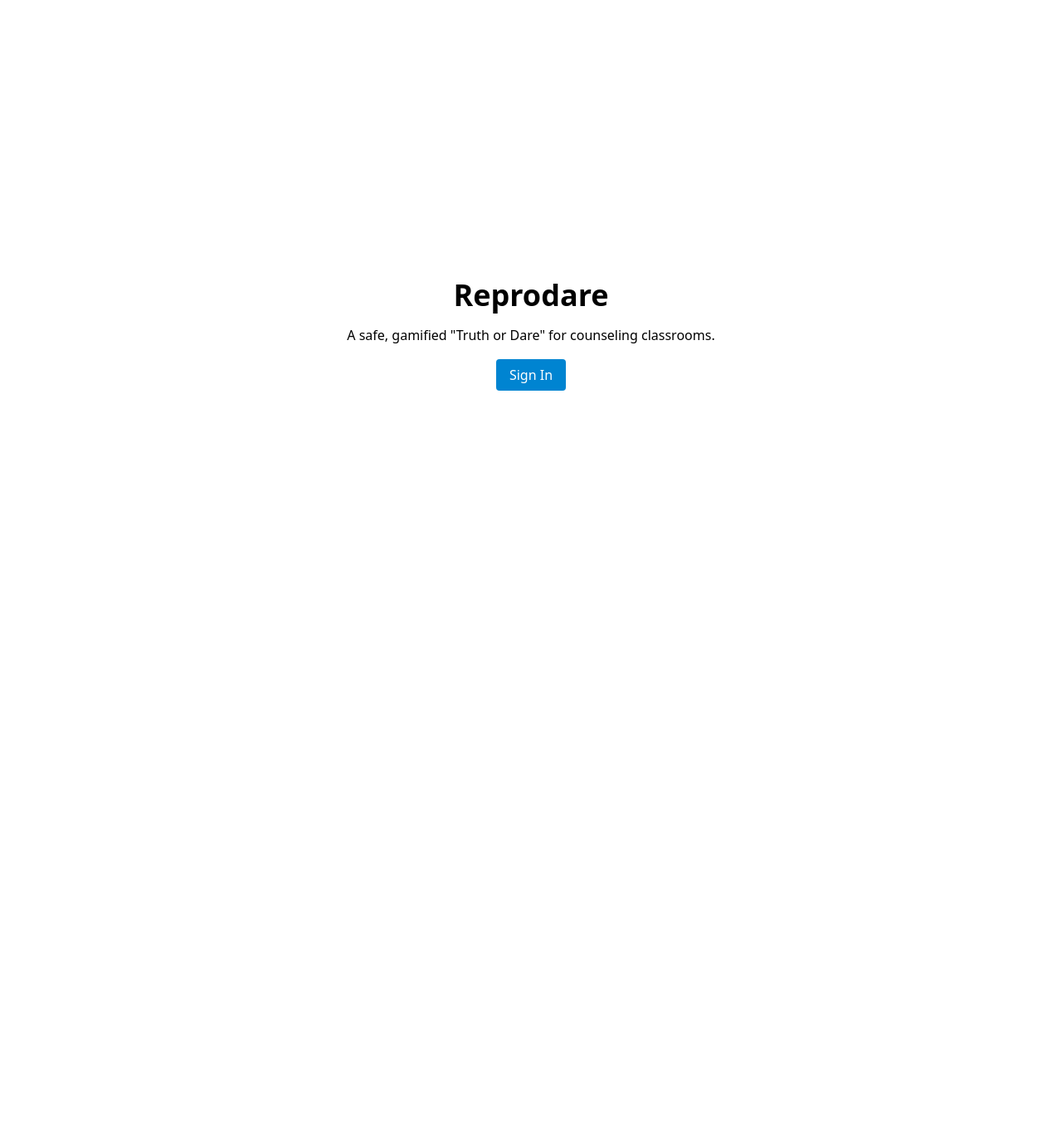
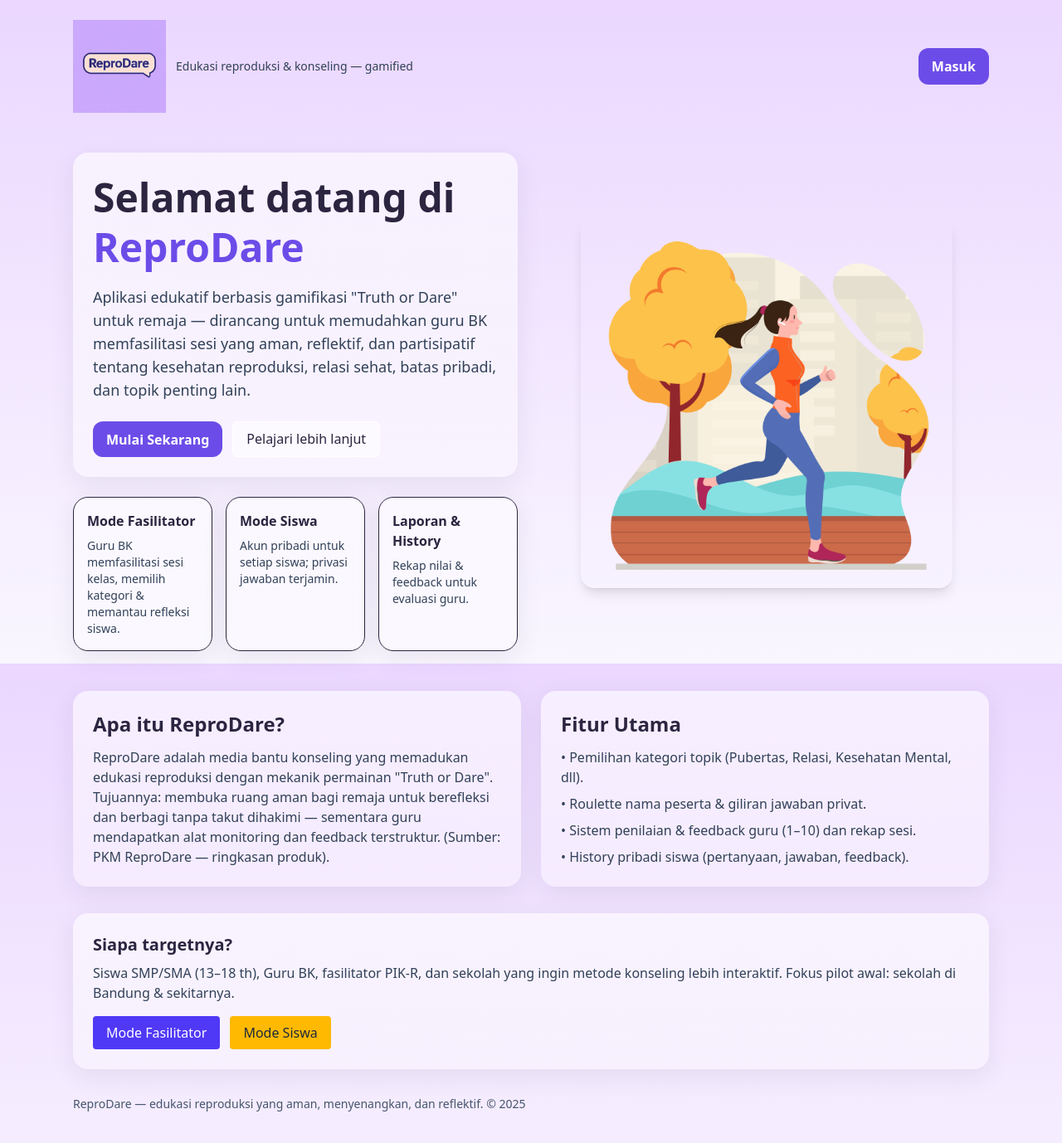
Before and after one commit to mofach/ReproDare, a React (Vite) app in the folder client/: page / in a window 1280 px wide. Shown: the top 1378 px of the page at 83% size. Before the commit the page ends 800 px from the top, so only its background shows below. Built offline with nearby package versions, Linux system fonts and the light colour scheme; no server answers.

Commit message:
landing page

```diff
--- a/client/src/index.css
+++ b/client/src/index.css
@@ -1 +1,39 @@
 @import "tailwindcss";
+
+/* Google Font: Poppins (playful but readable) */
+@import url('https://fonts.googleapis.com/css2?family=Poppins:wght@300;400;600;700&display=swap');
+
+:root{
+  --color-bg: #EBD7FF;       /* light lavender */
+  --color-primary: #6C4CE8;  /* purple */
+  --color-accent: #FFD9C0;   /* soft peach */
+  --color-plate: #F7F1FF;    /* pale plate */
+  --color-text: #2B2540;     /* deep slate */
+  --radius-lg: 18px;
+}
+
+/* Base */
+html,body,#root { height:100%; }
+body {
+  font-family: 'Poppins', ui-sans-serif, system-ui, -apple-system, "Segoe UI", Roboto, "Helvetica Neue", Arial;
+  background: linear-gradient(180deg, var(--color-bg) 0%, #F9F6FF 100%);
+  color: var(--color-text);
+  -webkit-font-smoothing:antialiased;
+  -moz-osx-font-smoothing:grayscale;
+}
+
+/* small visual helpers */
+.hero-card {
+  border-radius: var(--radius-lg);
+  background: linear-gradient(180deg, rgba(255,255,255,0.6), rgba(255,255,255,0.35));
+  box-shadow: 0 8px 30px rgba(43,37,64,0.08);
+}
+
+/* CTA */
+.btn-primary {
+  background: var(--color-primary);
+  color: white;
+  border-radius: 12px;
+  padding: .6rem 1rem;
+  font-weight: 600;
+}
--- a/client/src/pages/Landing.tsx
+++ b/client/src/pages/Landing.tsx
@@ -1,15 +1,117 @@
 // client/src/pages/Landing.tsx
+import React from 'react';
 import { Link } from 'react-router-dom';
-export default function Landing() {
+import logo from '../assets/logo.png';
+import hero from '../assets/hero.png';
+
+export default function Landing(): React.ReactElement {
   return (
-    <div className="min-h-screen flex items-center justify-center">
-      <div className="text-center">
-        <h1 className="text-4xl font-bold mb-4">Reprodare</h1>
-        <p className="mb-6">A safe, gamified "Truth or Dare" for counseling classrooms.</p>
-        <div className="space-x-3">
-          <Link to="/login" className="px-4 py-2 bg-sky-600 text-white rounded">Sign In</Link>
+    <div className="min-h-screen flex flex-col">
+      {/* nav */}
+      <nav className="max-w-6xl mx-auto w-full flex items-center justify-between p-6">
+        <div className="flex items-center gap-3">
+          <img src={logo} alt="ReproDare logo" className="w-28 h-auto" />
+          <span className="text-sm text-slate-700 hidden md:inline">Edukasi reproduksi & konseling — gamified</span>
         </div>
-      </div>
+        <div className="flex items-center gap-3">
+          <Link to="/login" className="btn-primary">Masuk</Link>
+        </div>
+      </nav>
+
+      {/* hero */}
+      <header className="max-w-6xl mx-auto w-full flex flex-col md:flex-row items-center gap-8 px-6 py-6">
+        <div className="flex-1">
+          <div className="hero-card p-6 rounded-2xl">
+            <h1 className="text-4xl md:text-5xl font-extrabold leading-tight" style={{ color: 'var(--color-text)' }}>
+              Selamat datang di <span style={{ color: 'var(--color-primary)' }}>ReproDare</span>
+            </h1>
+            <p className="mt-4 text-lg text-slate-700">
+              Aplikasi edukatif berbasis gamifikasi "Truth or Dare" untuk remaja — dirancang untuk
+              memudahkan guru BK memfasilitasi sesi yang aman, reflektif, dan partisipatif tentang
+              kesehatan reproduksi, relasi sehat, batas pribadi, dan topik penting lain.
+            </p>
+
+            <div className="mt-6 flex gap-3">
+              <Link to="/login" className="btn-primary inline-flex items-center gap-2">
+                Mulai Sekarang
+              </Link>
+              <a
+                href="#features"
+                className="px-4 py-2 rounded-md bg-white/60 border border-white"
+                aria-hidden
+              >
+                Pelajari lebih lanjut
+              </a>
+            </div>
+          </div>
+
+          {/* quick cards */}
+          <div className="mt-6 grid grid-cols-1 sm:grid-cols-3 gap-4">
+            <QuickCard title="Mode Fasilitator" text="Guru BK memfasilitasi sesi kelas, memilih kategori & memantau refleksi siswa." />
+            <QuickCard title="Mode Siswa" text="Akun pribadi untuk setiap siswa; privasi jawaban terjamin." />
+            <QuickCard title="Laporan & History" text="Rekap nilai & feedback untuk evaluasi guru." />
+          </div>
+        </div>
+
+        <div className="flex-1 flex justify-center">
+          <div className="w-full max-w-md">
+            <img src={hero} alt="illustration" className="w-full rounded-2xl shadow-lg" />
+          </div>
+        </div>
+      </header>
+
+      {/* features */}
+      <main id="features" className="max-w-6xl mx-auto px-6 pb-12">
+        <section className="mt-6 grid md:grid-cols-2 gap-6">
+          <div className="p-6 hero-card">
+            <h3 className="text-2xl font-semibold">Apa itu ReproDare?</h3>
+            <p className="mt-3 text-slate-700">
+              ReproDare adalah media bantu konseling yang memadukan edukasi reproduksi dengan
+              mekanik permainan "Truth or Dare". Tujuannya: membuka ruang aman bagi remaja untuk
+              berefleksi dan berbagi tanpa takut dihakimi — sementara guru mendapatkan alat
+              monitoring dan feedback terstruktur. (Sumber: PKM ReproDare — ringkasan produk).
+            </p>
+          </div>
+
+          <div className="p-6 hero-card">
+            <h3 className="text-2xl font-semibold">Fitur Utama</h3>
+            <ul className="mt-3 space-y-2 text-slate-700">
+              <li>• Pemilihan kategori topik (Pubertas, Relasi, Kesehatan Mental, dll).</li>
+              <li>• Roulette nama peserta & giliran jawaban privat.</li>
+              <li>• Sistem penilaian & feedback guru (1–10) dan rekap sesi.</li>
+              <li>• History pribadi siswa (pertanyaan, jawaban, feedback).</li>
+            </ul>
+          </div>
+        </section>
+
+        <section className="mt-8">
+          <div className="p-6 hero-card">
+            <h3 className="text-xl font-semibold">Siapa targetnya?</h3>
+            <p className="mt-2 text-slate-700">
+              Siswa SMP/SMA (13–18 th), Guru BK, fasilitator PIK-R, dan sekolah yang ingin metode
+              konseling lebih interaktif. Fokus pilot awal: sekolah di Bandung & sekitarnya.
+            </p>
+            <div className="mt-4 flex gap-3">
+              <Link to="/teacher" className="px-4 py-2 bg-indigo-600 text-white rounded">Mode Fasilitator</Link>
+              <Link to="/student" className="px-4 py-2 bg-amber-400 text-slate-800 rounded">Mode Siswa</Link>
+            </div>
+          </div>
+        </section>
+
+        <footer className="mt-8 text-sm text-slate-600">
+          <p>ReproDare — edukasi reproduksi yang aman, menyenangkan, dan reflektif. © {new Date().getFullYear()}</p>
+        </footer>
+      </main>
     </div>
   );
 }
+
+/* small QuickCard component below */
+function QuickCard({ title, text }: { title: string; text: string }) {
+  return (
+    <div className="p-4 rounded-xl bg-white/60 border hero-card">
+      <h4 className="font-semibold">{title}</h4>
+      <p className="text-sm mt-2 text-slate-700">{text}</p>
+    </div>
+  );
+}
```
Also changed, not shown: client/src/assets/hero.png (added), client/src/assets/logo.png (added).
